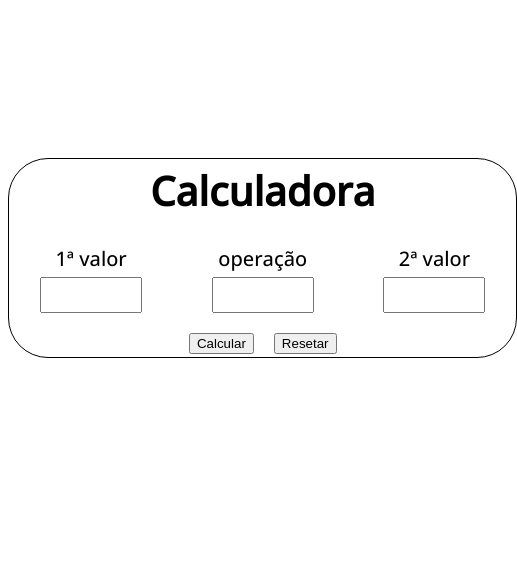
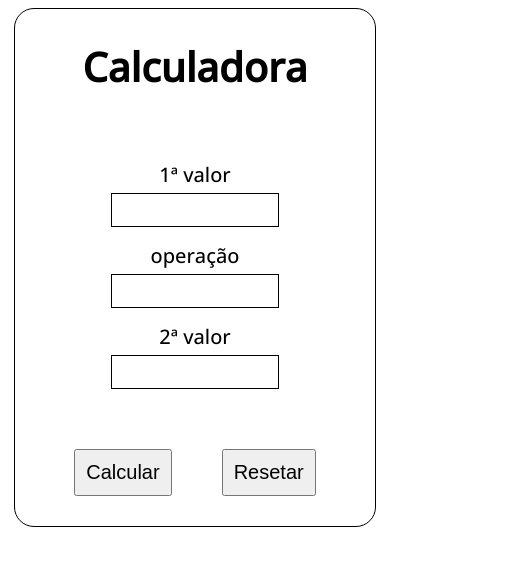
Before and after one commit to Luciopbrito/calculadora-javascript, a plain HTML site: page index.html in a window 390 px wide. Shown: the whole page, 517 px wide, since content can reach past the window. Drawn offline with nearby package versions, Linux system fonts and the light colour scheme.

Commit message:
adicionado design responsivo

```diff
--- a/css/style.css
+++ b/css/style.css
@@ -1,16 +1,95 @@
-@import url('https://fonts.googleapis.com/css2?family=Open+Sans:wght@500&display=swap');
+@import url("https://fonts.googleapis.com/css2?family=Open+Sans:wght@500&display=swap");
+
+/*ipad*/
+@media (max-width: 912px) {
+  body {
+    font-size: 30px !important;
+  }
+
+  .calculadora-design {
+    width: 80% !important;
+    padding: 20px !important;
+  }
+
+  .calculadora {
+    padding: 30px 0 !important;
+  }
+
+  #txtn1,
+  #txtn2,
+  #txtop {
+    height: 50px !important;
+    border: 1px solid black !important;
+  }
+
+  .input-button input {
+    font-size: 20px !important;
+    padding: 10px;
+  }
+
+  .input-button {
+    gap: 50px !important;
+  }
+}
+
+@media (max-width: 722px) {
+  body {
+    font-size: 20px !important;
+  }
+}
+
+@media (max-width: 472px) {
+  body {
+    font-size: 20px !important;
+  }
+
+  .calculadora-design {
+    padding: 30px !important;
+    width: 80% !important;
+  }
+
+  .calculadora {
+    padding: 40px 0 !important;
+  }
+
+  #txtn1,
+  #txtn2,
+  #txtop {
+    height: 30px !important;
+    border: 1px solid black !important;
+  }
+}
+
+@media (max-width: 360px) {
+  body {
+    font-size: 20px !important;
+  }
+}
+
+@media (max-width: 280px) {
+  body {
+    font-size: 15px !important;
+  }
+
+  .input-button input {
+    font-size: 15px !important;
+  }
+
+  .calculadora-design {
+    padding: 20px !important;
+  }
+}
 
 body {
-    font: normal 20px 'Open Sans', sans-serif;
+  font: normal 20px "Open Sans", sans-serif;
 }
 
 .calculadora-design {
   width: 500px;
+  margin: auto;
   padding: 1%;
+  border-radius: 20px;
   border: 1px solid black;
-    border-radius: 40px;
-    margin: auto;
-    transform: translateY(150px);
 }
 
 .title {
@@ -26,6 +105,7 @@ body {
 
 .calculadora {
   display: flex;
+  flex-flow: row wrap;
   justify-content: center;
   gap: 15px;
 }
@@ -37,12 +117,15 @@ body {
   margin-top: 20px;
 }
 
-#txtn1, #txtn2, #txtop {
+#txtn1,
+#txtn2,
+#txtop {
   width: 60%;
   height: 30px;
   font-size: 1em;
   text-align: center;
   align-self: center;
+  border: 1px solid black !important;
 }
 
 label {
```
Lines whose indentation alone changed are shown as unchanged.
